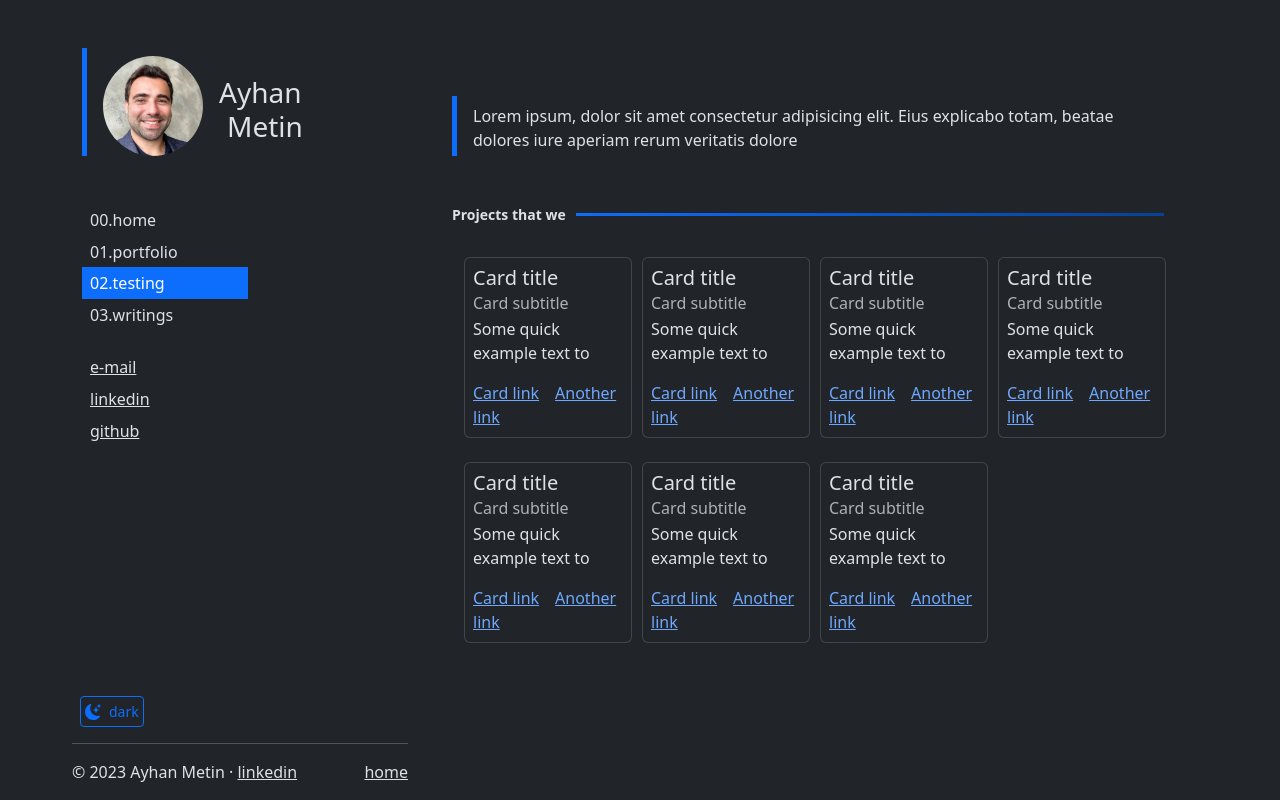
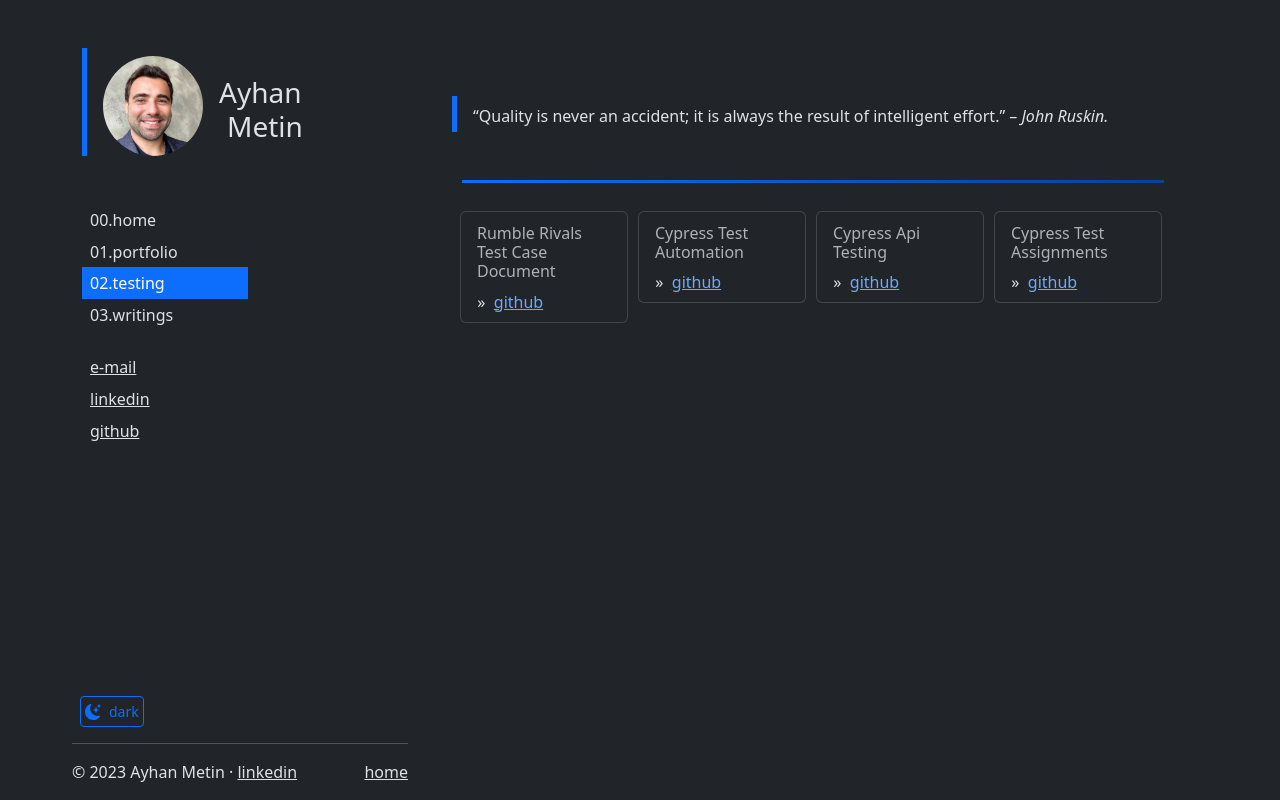
Before and after one commit to ayhanmetin/portfolio, a React (Vite) app: page /testing in a window 1280 px wide. Built offline with nearby package versions, Linux system fonts and the light colour scheme.

Commit message:
initial commit

```diff
--- a/src/components/Portfolio.jsx
+++ b/src/components/Portfolio.jsx
@@ -7,33 +7,31 @@ function Portfolio() {
   return (
     <>
       <div
-        className="container"
+        className='container'
         style={{
           marginLeft: 'calc(var(--bs-gutter-x) * 7)',
           marginTop: '1.5rem',
         }}
       >
-        <header className="name">
-          <p className="text-start mb-0 pt-2 mt-5 border-start ps-3 mb-5 p-1 border-5 border-primary">
-            Lorem ipsum, dolor sit amet consectetur adipisicing elit. Eius
-            explicabo totam, beatae dolores iure aperiam rerum veritatis dolore
+        <header className='name'>
+          <p className='text-start mb-0 pt-2 mt-5 border-start ps-3 mb-5 p-1 border-5 border-primary'>
+            Projects I'm proud of
           </p>
         </header>
-        <div className="mt-2 text-with-gradient">Projects I'm proud of</div>
-
-        <div className="container p-1 mt-4">
-          <div className="row row-cols-1 row-cols-md-4 g-4">
+        <div className='mt-2 text-with-gradient'></div>
+        <div className='container ms-2 p-1 mt-4'>
+          <div className='row row-cols-1 row-cols-md-4 g-4'>
             {projects.map((project, index) => (
-              <div key={index} className="col">
-                <div className="position-relative">
+              <div key={index} className='col'>
+                <div className='position-relative'>
                   <img
                     src={project.imageUrl}
-                    className="img-fluid border border-primary-subtle border-5"
+                    className='img-fluid border border-primary-subtle border-5'
                     alt={project.name}
                   />
-                  <div className="bg-primary-subtle position-absolute bottom-0 start-0">
+                  <div className='bg-primary-subtle position-absolute bottom-0 start-0'>
                     <div
-                      className="text-white"
+                      className='text-white'
                       style={{
                         width: '100%',
                         paddingBottom: '1px',
@@ -41,10 +39,16 @@ function Portfolio() {
                       }}
                     >
                       <h3
-                        className="fs-6 m-2 text fw-light "
+                        className='fs-6 m-2 text fw-light '
                         style={{ marginBottom: '2px' }}
                       >
-                        <a target='_blank' className='' href={project.liveDemoUrl}>{project.name}</a>
+                        <a
+                          target='_blank'
+                          className=''
+                          href={project.liveDemoUrl}
+                        >
+                          {project.name}
+                        </a>
                       </h3>
                       <p style={{ marginBottom: '0' }}>{project.description}</p>
                     </div>
--- a/src/components/Testing.jsx
+++ b/src/components/Testing.jsx
@@ -1,7 +1,7 @@
 import './gradient.css';
+import githubTesting from '../githubTesting';
 
 function Testing() {
-
   return (
     <>
       <div
@@ -13,28 +13,25 @@ function Testing() {
       >
         <header className='name'>
           <p className='text-start mb-0 pt-2 mt-5 border-start ps-3 mb-5 p-1 border-5 border-primary'>
-            Lorem ipsum, dolor sit amet consectetur adipisicing elit. Eius
-            explicabo totam, beatae dolores iure aperiam rerum veritatis dolore
+          “Quality is never an accident; it is always the result of intelligent effort.” – <i>John Ruskin.</i>
           </p>
         </header>
-        <div className='mt-2 text-with-gradient'>Projects that we</div>
+        <div className='mt-2 text-with-gradient'></div>
         <div className='container mt-4'>
           <div className='row'>
-            {[...Array(7)].map((_, index) => (
-              <div key={index} className='col-md-3 mb-2 px-1'>
-                <div className='card p-0 m-2 h-1' style={{ width: '99%' }}>
+            {githubTesting.map((test, index) => (
+              <div key={index} className='col-md-3 mb-1 px-1'>
+                <div className='card p-0 m-1 h-1' style={{ width: '99%' }}>
                   <div className='card-body p-2'>
-                    <h5 className='card-title'>Card title</h5>
-                    <h6 className='card-subtitle mb-1 text-muted'>
-                      Card subtitle
+                    <h6 className='card-subtitle p-2 text-muted'>
+                      {test.title} &nbsp;&nbsp;&nbsp;&nbsp;&nbsp;&nbsp;&nbsp;&nbsp;
                     </h6>
-                    <p className='card-text'>Some quick example text to</p>
-                    <a href='#' className='card-link'>
-                      Card link
-                    </a>
-                    <a href='#' className='card-link'>
-                      Another link
-                    </a>
+                    <p className='card-text'>
+                      {test.text}&nbsp; » &nbsp;
+                      <a href={test.githubLink}className='card-link'>
+                        github
+                      </a>
+                    </p>
                   </div>
                 </div>
               </div>
--- a/src/components/Writing.jsx
+++ b/src/components/Writing.jsx
@@ -13,23 +13,17 @@ function Writing() {
       >
         <header className='name'>
           <p className='text-start mb-0 pt-2 mt-5 border-start ps-3 mb-5 p-1 border-5 border-primary'>
-            Lorem ipsum, dolor sit amet consectetur adipisicing elit. Eius
-            explicabo totam, beatae dolores iure aperiam rerum veritatis dolore
+            Some writings.
           </p>
         </header>
-
-        <div className='ms-0 ps-0 mt-2 text-with-gradient'>Writings</div>
-
-        <div className='container m-0 p-0 mt-4'>
+        <div className='ms-0 ps-0 mt-2 text-with-gradient'></div>
+        <div className='container ms-2 m-0 p-0 mt-4'>
           {writings.map((writing, index) => (
             <div key={index}>
               <figure>
                 <blockquote className='blockquote fs-5 text'>
                   <p>
-                    <a
-                      target='_blank'
-                      href={writing.link}
-                    >
+                    <a target='_blank' href={writing.link}>
                       {writing.title}
                     </a>
                   </p>
--- a/src/githubTesting.js
+++ b/src/githubTesting.js
@@ -1,31 +1,19 @@
 const githubTesting = [
   {
-    name: 'Calculator',
-    imageUrl: calculatorIOS,
-    technologies: ['JS', 'CSS', 'HTML'],
-    githubUrl: 'https://github.com/ayhanmetin/calculator',
-    liveDemoUrl: 'https://www.ayhanmetin.eu/calculator/',
+    title: 'Rumble Rivals Test Case Document',
+    githubLink: 'https://github.com/ayhanmetin/mobile-app-test-case-example',
   },
   {
-    name: 'Feed-A-Star-Mole',
-    imageUrl: moleImage,
-    technologies: ['React', 'Node.js', 'MongoDB'],
-    githubUrl: 'https://github.com/project2',
-    liveDemoUrl: 'https://project2.com',
+    title: 'Cypress Test Automation',
+    githubLink: 'https://github.com/ayhanmetin/calculator',
   },
   {
-    name: 'E-Commerce Page',
-    imageUrl: ecommerceImage,
-    technologies: ['React', 'Bootstrap', 'JS'],
-    githubUrl: 'https://github.com/ayhanmetin/ayhando-ecommerce',
-    liveDemoUrl: 'https://ayhando-ecommerce.vercel.app/',
+    title: 'Cypress Api Testing',
+    githubLink: 'https://github.com/ayhanmetin/cypress-api-testing',
   },
   {
-    name: 'Portfolio Page',
-    imageUrl: calculatorIOS,
-    technologies: ['JS', 'HTML', 'CSS'],
-    githubUrl: 'https://github.com/project4',
-    liveDemoUrl: 'https://portfoliopage-rho.vercel.app/',
+    title: 'Cypress Test Assignments',
+    githubLink: 'https://github.com/ayhanmetin/cypress-assignments',
   },
 ];
 
```
